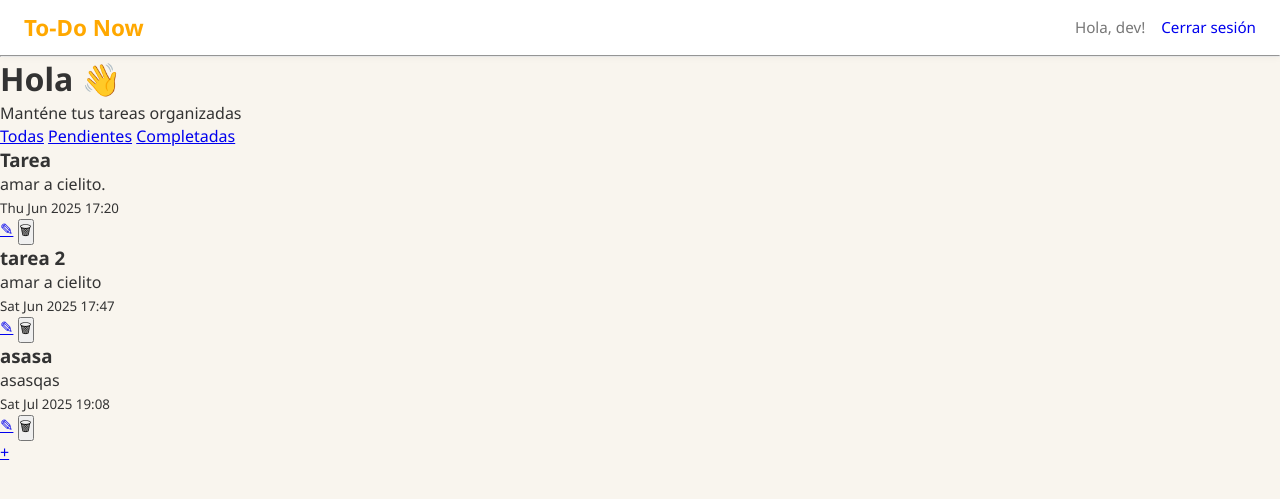
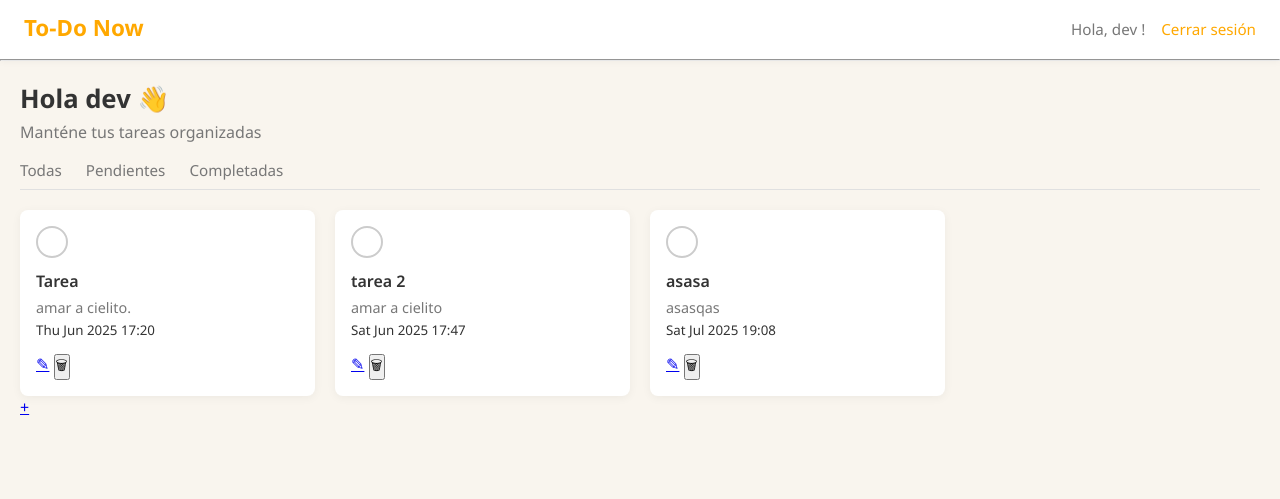
Before and after one commit to Artarexces/ToDoNow, a Django app: page / in a window 1280 px wide. Shown: the top 499 px of the page. Run offline with Django 5.2, Linux system fonts and the light colour scheme; a user stored in the database is signed in; data comes from the database, SQL or seed files in the repository; both versions use the stored data as it was after the commit.

Commit message:
more styles

```diff
--- a/tasks/static/tasks/style.css
+++ b/tasks/static/tasks/style.css
@@ -18,6 +18,7 @@
   margin: 0;
   padding: 0;
 }
+
 
 body {
     font-family: var(--fuente-base);
@@ -64,13 +65,22 @@ header h1 {
 .header-links a {
     text-decoration: none;
     font-size: 0.95rem;
-    color: var(color --color-primario);
+    color: var(--color-primario);
     transition: color 0.2s ease;
 }
 
 .header-links a:hover {
     color: darken(var(--color-primario), 10%);
 }
+
+/* Contenido principal */
+
+.content {
+    width: 100%;
+    margin: 0 auto;
+    padding: var(--padding);
+}
+
 
 /* Login & Register */
 
@@ -158,3 +168,113 @@ header h1 {
 .btn-danger:hover {
     filter: brightness(0.9);
 }
+
+
+/* Titulo & subtitulo en task list */
+
+.task-list + .floating-btn {
+    z-index: 1000;
+}
+
+h1 {
+    font-size: 1.6rem;
+    margin-bottom: 4px;
+}
+
+.subtitle {
+    font-size: 1rem;
+    color: var(--color-texto-sec);
+    margin-bottom: 16px;
+}
+
+/* Pestañas ("todas/ pendientes / completasdas") */
+
+.tabs {
+    display: flex;
+    gap: 24px;
+    border-bottom: 1px solid var(--color-gris-claro);
+    margin-bottom: 20px;
+}
+
+.tabs a {
+    text-decoration: none;
+    font-size: 0.95rem;
+    color: var(--color-texto-sec);
+    padding-bottom: 8px;
+    transition: color 0.2s ease;
+    position: relative;
+}
+
+.tabs a:hover {
+    color: var(--color-primario);
+}
+
+.tabs a:active {
+    color: var(--color-primario);
+    font-weight: 600;
+}
+
+.tabs a:active::after {
+    position: absolute;
+    bottom: -1px;
+    left: 0;
+    width: 100%;
+    height: 3px;
+    background-color: var(--color-primario);
+    border-radius: var(--radio);
+}
+
+/* Lista de tareas con GRID */
+
+.task-list {
+    display: grid;
+    grid-template-columns: repeat(auto-fill, minmax(240px, 1fr));
+    gap: 20px;
+}
+
+/* Estilo de tareas */
+
+.task-list .task-card {
+    background-color: var(--color-blanco);
+    border-radius: var(--radio);
+    box-shadow: 0 2px 10px var(--sombra);
+    padding: 16px;
+    display: flex;
+    flex-direction: column;
+    gap: 12px;
+}
+
+
+.task-card > a {
+    width: 32px;
+    height: 32px;
+    border: 2px solid var(--color-gris-medio);
+    border-radius: 50%;
+    display: flex;
+    align-items: center;
+    justify-content: center;
+    font-size: 1.2rem;
+    color: transparent;
+    transition: background-color 0.2s ease, border-color 0.2s ease;
+    cursor: pointer;
+}
+
+.task-card.completed > a{
+    background-color: #0aff02;
+    border-color: var(--color-gris-medio);
+    color: var(--color-blanco);
+}
+
+
+
+.task-info h3 {
+    font-size: 1rem;
+    font-weight: 600;
+    color: var(--color-texto);
+    margin-bottom: 6px;
+}
+
+.task-info p {
+    font-size: 0.9rem;
+    color: var(--color-texto-sec);
+}
--- a/tasks/templates/tasks/base.html
+++ b/tasks/templates/tasks/base.html
@@ -16,7 +16,7 @@
         <nav>
     <nav class="header-links">
       {% if user.is_authenticated %}
-        <span class="welcome-text">Hola, {{ user.username }}!</span>
+        <span class="welcome-text">Hola, {{ user.username }} !</span>
         <a href="{% url 'logout' %}" class="logout-link">Cerrar sesión</a>
       {% else %}
         <a href="{% url 'login' %}" class="login-link">Iniciar sesión</a>
--- a/tasks/templates/tasks/task_list.html
+++ b/tasks/templates/tasks/task_list.html
@@ -1,14 +1,22 @@
 {% extends "tasks/base.html" %}
 {% load static %}
 {% block content %}
-    <h1>Hola{{ request.user.first_name }} 👋</h1>
+  <h1>Hola {{ request.user }} 👋</h1>
   <p class="subtitle">Manténe tus tareas organizadas</p>
 
-
   <div class="tabs">
-      <a href="{% url 'task_list' %}?section=all" class="{% if section == 'all' %}active{% endif %}">Todas</a>
-      <a href="{% url 'task_list' %}" class="{% if section == 'pendientes' %}active{% endif %}">Pendientes</a>
-      <a href="{% url 'task_list' %}" class="{% if section == 'completadas' %}active{% endif %}">Completadas</a>
+    <a href="{% url 'task_list' %}?section=all"
+       class="{% if section == 'all' %}active{% endif %}">
+      Todas
+    </a>
+    <a href="{% url 'task_list' %}?section=pendientes"
+       class="{% if section == 'pendientes' %}active{% endif %}">
+      Pendientes
+    </a>
+    <a href="{% url 'task_list' %}?section=completadas"
+       class="{% if section == 'completadas' %}active{% endif %}">
+      Completadas
+    </a>
   </div>
 
   <div class="task-list">
@@ -17,13 +25,14 @@
         <a href="{% url 'toggle_task' task.id %}">
           {% if task.completed %}✓{% endif %}
         </a>
-        </div>
+
 
         <div class="task-info">
           <h3>{{ task.title }}</h3>
           <p>{{ task.description }}</p>
-          <small>{{ task.due_date | date:"D M Y H:i "}}</small>
+          <small>{{ task.due_date | date:"D M Y H:i" }}</small>
         </div>
+
 
         <div class="actions">
           <a href="{% url 'edit_task' task.id %}" class="icon">✎</a>
@@ -32,6 +41,7 @@
             <button type="submit" class="icon">🗑</button>
           </form>
         </div>
+      </div>
     {% empty %}
       <p class="no-tasks">No hay tareas en esta sección.</p>
     {% endfor %}
```
Also changed, not shown: db.sqlite3. Lines whose indentation alone changed are shown as unchanged.
